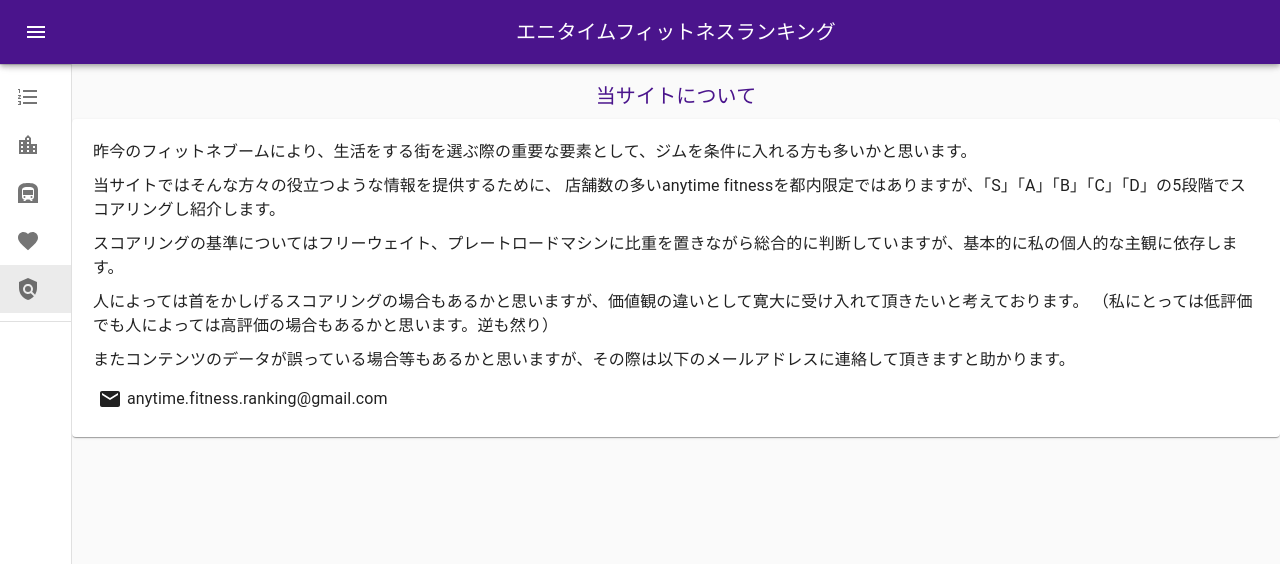
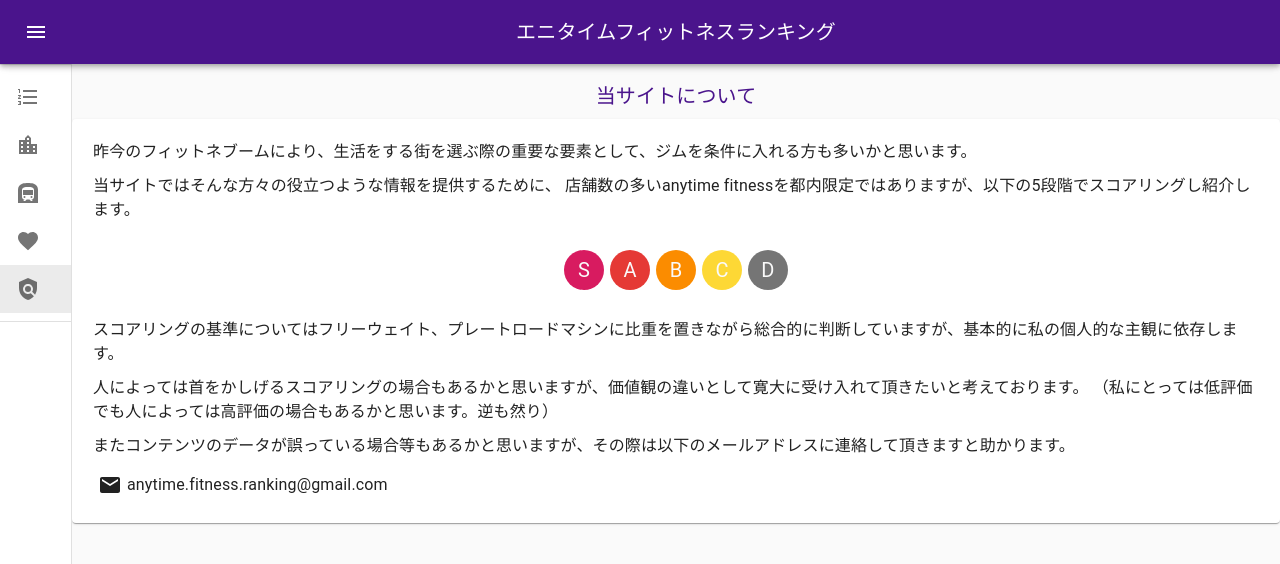
Before and after one commit to hh1718/anytime-fitness-tokyo-app, a React (Create React App) app: page /about in a window 1280 px wide. Shown: the top 564 px of the page. Built offline with nearby package versions, Linux system fonts and the light colour scheme.

Commit message:
add favorite logic, modify data and about page

```diff
--- a/src/common/constants.ts
+++ b/src/common/constants.ts
@@ -1 +1,3 @@
 export const drawerWidth = 240;
+
+export const cookieKey = 'favoriteGym';
--- a/src/common/types.ts
+++ b/src/common/types.ts
@@ -1,7 +1,7 @@
 import { RouteComponentProps} from 'react-router-dom';
 import { StaticContext, } from 'react-router';
 
-export type Page = 'policy' | 'ranking' | 'area' | 'train' | 'favorite' | ''
+export type Page = 'about' | 'ranking' | 'area' | 'train' | 'favorite' | ''
 
 export interface GymData {
   namekey: string
@@ -38,3 +38,7 @@
 }
 
 export interface PageProps extends BaseProps {}
+
+export type Cookie =  {
+  [name: string]: any;
+}
--- a/src/components/common/DashboadHOC.tsx
+++ b/src/components/common/DashboadHOC.tsx
@@ -21,7 +21,7 @@
       main: '#4a148c'
     },
     secondary: {
-      main: '#304ffe'
+      main: '#cddc39'
     }
   }
 });
--- a/src/components/common/PageMenu.tsx
+++ b/src/components/common/PageMenu.tsx
@@ -43,7 +43,7 @@
         </ListItemIcon>
         <ListItemText primary="お気に入り" />
         </ListItem>
-        <ListItem button onClick={() => props.toglePage('policy')} selected={props.page === 'policy' || props.page === ''}>
+        <ListItem button onClick={() => props.toglePage('about')} selected={props.page === 'about' || props.page === ''}>
         <ListItemIcon>
             <PolicyIcon />
         </ListItemIcon>
--- a/src/components/favorite/Favorit.tsx
+++ b/src/components/favorite/Favorit.tsx
@@ -4,6 +4,7 @@
 import Grid from '@material-ui/core/Grid';
 import { DataPageProps } from '../../common/types';
 import GymCard from '../common/GymCard';
+import { cookieKey } from '../../common/constants';
 
 const useStyles = makeStyles((theme) => ({
   wardsWrap: {
@@ -23,12 +24,14 @@
 
 export const Favorite = (props: DataPageProps) => {
   const classes = useStyles();
-  const gymItems = props.gymData.slice(0,10);
+  const gymItems = props.gymData;
+  const cookieValue = props.cookie[cookieKey];
+  const gyms = Array.isArray(cookieValue) ? gymItems.filter((gym) => cookieValue.includes(gym.namekey)): [];
   return (
     <>
       <Title>お気に入りジム</Title>
       <Grid container spacing={3} className={classes.gymItems}>
-        {gymItems.sort((a, b) => b.score - a.score).map((gym) =>
+        {gyms.sort((a, b) => b.score - a.score).map((gym) =>
           <Grid item key={`favorite_gym_${gym.namekey}`}>
             <GymCard gym={gym} cookie={props.cookie} handleCookie={props.handleCookie} />
           </Grid>
--- a/src/components/ranking/Ranking.tsx
+++ b/src/components/ranking/Ranking.tsx
@@ -24,6 +24,9 @@
   avatar: {
     backgroundColor: theme.palette.primary.main,
     marginBottom: 10
+  },
+  rankingItem: {
+    justifyContent: 'space-around'
   }
 }));
 
@@ -42,7 +45,7 @@
               <Avatar aria-label="gym_rank" className={classes.avatar}>
                 {rankItem.rank}
               </Avatar>
-              <Grid container spacing={3}>
+              <Grid container spacing={3} className={classes.rankingItem}>
               {rankItem.items.map((gym: GymData) =>
                 <Grid item key={`gym_${gym.namekey}`} className={classes.item}>
                   <GymCard gym={gym}  cookie={props.cookie} handleCookie={props.handleCookie} />
--- a/src/components/top/Top.tsx
+++ b/src/components/top/Top.tsx
@@ -1,5 +1,7 @@
 import React from 'react';
 import { makeStyles } from '@material-ui/core/styles';
+import Avatar from '@material-ui/core/Avatar';
+import { getAvatarColor } from '../../common/util';
 import Title from '../common/Title';
 import Grid from '@material-ui/core/Grid';
 import Paper from '@material-ui/core/Paper';
@@ -22,10 +24,21 @@
     display: 'flex',
     margin: 10
   },
+  rankWrap: {
+    display: 'flex',
+    margin: '20px auto'
+  },
   mailIcon: {
     marginRight: 5
   }
 }));
+
+const avatarStyles = (avatorColor: string) => makeStyles((theme) => ({
+  avatar: {
+    backgroundColor: avatorColor,
+    margin: 3
+  }
+}))
 
 export const Top = (props: PageProps) => {
   const classes = useStyles();
@@ -40,8 +53,15 @@
             </Typography>
             <Typography className={classes.typography}>
               当サイトではそんな方々の役立つような情報を提供するために、
-              店舗数の多いanytime fitnessを都内限定ではありますが、「S」「A」「B」「C」「D」の5段階でスコアリングし紹介します。
+              店舗数の多いanytime fitnessを都内限定ではありますが、以下の5段階でスコアリングし紹介します。
             </Typography>
+            <div className={classes.rankWrap}>
+              <Avatar className={avatarStyles(getAvatarColor('S'))().avatar}>S</Avatar>
+              <Avatar className={avatarStyles(getAvatarColor('A'))().avatar}>A</Avatar>
+              <Avatar className={avatarStyles(getAvatarColor('B'))().avatar}>B</Avatar>
+              <Avatar className={avatarStyles(getAvatarColor('C'))().avatar}>C</Avatar>
+              <Avatar className={avatarStyles(getAvatarColor('D'))().avatar}>D</Avatar>
+            </div>
             <Typography className={classes.typography}>
               スコアリングの基準についてはフリーウェイト、プレートロードマシンに比重を置きながら総合的に判断していますが、基本的に私の個人的な主観に依存します。
             </Typography>
--- a/src/data/gymData.ts
+++ b/src/data/gymData.ts
@@ -148,7 +148,7 @@
     [stationItem(['jrsb', 'teoe'], '両国', 'https://suumo.jp/chintai/soba/tokyo/ek_41380/')],
     'sumida',
     false,
-    'プレートロードマシンとフリーウェイト共に充実. 72kgのダンベルは力士仕様なのか.日当たりも良く綺麗.',
+    'プレートロードマシンとフリーウェイト共に充実。72kgのダンベルは力士仕様なのか。日当たりも良く綺麗。',
     'https://www.anytimefitness.co.jp/wp/wp-content/uploads/2018/09/IMG_5797.jpg'
   ),
   dataItem(
@@ -228,7 +228,7 @@
     [stationItem(['tmtz'], '南砂町', 'https://suumo.jp/chintai/soba/tokyo/ek_37570/')],
     'koto',
     false,
-    '駅からはゴールドジムイースト東京の方が近いが、日当たりも良くマシンもそれなりに良い',
+    '駅からはゴールドジムイースト東京の方が近いが、日当たりも良くマシンもそれなりに良い。',
     'https://www.anytimefitness.co.jp/wp/wp-content/uploads/2020/07/外観.jpeg'
   ),
   dataItem(
@@ -244,7 +244,7 @@
     [stationItem(['tmtz', 'teoe'], '門前仲町', 'https://suumo.jp/chintai/soba/tokyo/ek_39600/')],
     'koto',
     false,
-    '駅からはゴールドジムイースト東京の方が近いが、日当たりも良くマシンもそれなりに良い',
+    '',
     'https://www.anytimefitness.co.jp/wp/wp-content/uploads/2020/07/外観.jpeg'
   ),
   dataItem(
@@ -356,7 +356,7 @@
     [stationItem(['jrth'], '尾久', 'https://suumo.jp/chintai/soba/tokyo/ek_06650/')],
     'arakawa',
     false,
-    '一応最寄は都電荒川線「荒川遊園地前」駅だが場所的に微妙. マシンもそれなりにあって良さそう. ダンベルが何kgまであるかは不明だが期待をこめてA.',
+    '一応最寄は都電荒川線「荒川遊園地前」駅だが場所的に微妙。マシンもそれなりにあって良さそう。ダンベルが何kgまであるかは不明だが期待をこめてA。',
     'https://www.anytimefitness.co.jp/wp/wp-content/uploads/2016/07/image1.jpg'
   ),
   dataItem(
@@ -387,7 +387,7 @@
     [stationItem(['jryt'], '西日暮里', 'https://suumo.jp/chintai/soba/tokyo/ek_29160/')],
     'arakawa',
     false,
-    'フリーウェイトゾーンの奥に隠れ部屋っぽいのがあり、マッチョが喜ぶ設備が隠されている.'
+    'フリーウェイトゾーンの奥に隠れ部屋っぽいのがあり、マッチョが喜ぶ設備が隠されている。'
   ),
   dataItem(
     'minowa',
@@ -450,7 +450,7 @@
     [stationItem(['jryt'], '新御徒町', 'https://suumo.jp/chintai/soba/tokyo/ek_50040/')],
     'taito',
     false,
-    'マシンの量は多め. DYロー, プレートロードのプレート式ラットプルダウン, プーリーローがる. マシンを重視するならここで, フリーウェイトなら近くの秋葉原店に行く感じが○.',
+    'マシンの量は多め。DYロー、プレートロードのプレート式ラットプルダウン、プーリーローがる。マシンを重視するならここで、フリーウェイトなら近くの秋葉原店に行く感じが○。',
     'https://www.anytimefitness.co.jp/wp/wp-content/uploads/2015/11/外観.jpg'
   ),
   dataItem(
@@ -466,7 +466,7 @@
     [stationItem(['jryt'], '秋葉原', 'https://suumo.jp/chintai/soba/tokyo/ek_00480/')],
     'chiyoda',
     false,
-    'gent fitnessのお三方のパーソナルを受けられる. フリーウェイトが充実している. ショルダープレスマシンが欲しいかな. プーリーロー・Tバーローマシンがある.',
+    'gent fitnessのお三方のパーソナルを受けられる。フリーウェイトが充実している。ショルダープレスマシンが欲しいかな。プーリーロー・Tバーローマシンがある。',
     'https://www.anytimefitness.co.jp/wp/wp-content/uploads/2018/08/DcFe7yqVMAEA-Hx.jpg'
   ),
   dataItem(
@@ -530,7 +530,7 @@
     [stationItem(['tmhy', 'teak'], '東銀座', 'https://suumo.jp/chintai/soba/tokyo/ek_31870/')],
     'chuo',
     false,
-    '身なりの良い人が若干多い気がする',
+    '身なりの良い人が若干多い気がする。',
     'https://www.anytimefitness.co.jp/wp/wp-content/uploads/2015/12/e-ginza1.jpg'
   ),
   dataItem(
@@ -549,7 +549,7 @@
     ],
     'chuo',
     false,
-    '大きい道路に面しており, 店の外見は良さげ'
+    '大きい道路に面しており, 店の外見は良さげ。'
   ),
   dataItem(
     'nihonbashi',
@@ -564,7 +564,7 @@
     [stationItem(['tmgz'], '三越前', 'https://suumo.jp/chintai/soba/tokyo/ek_36980/')],
     'chuo',
     false,
-    '大きい道路に面しており、店の外見は良さげ.'
+    '大きい道路に面しており、店の外見は良さげ。'
   ),
   dataItem(
     'nihonbashihamacho',
@@ -582,7 +582,7 @@
     ],
     'chuo',
     false,
-    'パワーブロックでダンベルは41kgまで可能.'
+    'パワーブロックでダンベルは41kgまで可能。'
   ),
   dataItem(
     'itabashi',
@@ -617,7 +617,7 @@
     [stationItem(['tbtj'], '大山', 'https://suumo.jp/chintai/soba/tokyo/ek_06420/')],
     'itabashi',
     false,
-    'HAMMER STRENGTHダンベルのデザインがレア'
+    'HAMMER STRENGTHダンベルのデザインがレア。'
   ),
   dataItem(
     'senkawa',
@@ -632,7 +632,7 @@
     [stationItem(['tmyr'], '千川', 'https://suumo.jp/chintai/soba/tokyo/ek_21350/')],
     'toshima',
     false,
-    '空調がよくないのか湿度が高い気がする'
+    '空調がよくないのか湿度が高い気がする。'
   ),
   dataItem(
     'zoushigaya',
@@ -647,7 +647,7 @@
     [stationItem(['tmht'], '雑司が谷', 'https://suumo.jp/chintai/soba/tokyo/ek_80845/')],
     'toshima',
     true,
-    'ダンベルはパワーブロックで41kgまで利用可能. 近くにHERO GYMがある. プレートをつけるタイプのレッグプレスマシンが欲しい.',
+    'ダンベルはパワーブロックで41kgまで利用可能。近くにHERO GYMがある。プレートをつけるタイプのレッグプレスマシンが欲しい。',
     'https://www.anytimefitness.co.jp/wp/wp-content/uploads/2019/04/館外.jpg'
   ),
   dataItem(
@@ -663,7 +663,7 @@
     [stationItem(['sbib'], '椎名町', 'https://suumo.jp/chintai/soba/tokyo/ek_16970/')],
     'toshima',
     false,
-    'フリーウェイトのスペースが広々としていて充実しているが, 個人的にレッグプレスはLifeFitnessの方が好き.ナンパ禁止の張り紙あり.',
+    'フリーウェイトのスペースが広々としていて充実しているが、個人的にレッグプレスはLifeFitnessの方が好き.ナンパ禁止の張り紙あり。',
     'https://www.anytimefitness.co.jp/wp/wp-content/uploads/2015/10/外観縮小.jpg'
   ),
   dataItem(
@@ -709,7 +709,7 @@
     [stationItem(['jryt'], '大塚', 'https://suumo.jp/chintai/soba/tokyo/ek_06000/')],
     'toshima',
     false,
-    '近くにゴールドジムがある. 日当たりよし.'
+    '近くにゴールドジムがある。日当たりよし。'
   ),
   dataItem(
     'sugamo',
@@ -724,7 +724,7 @@
     [stationItem(['jryt'], '巣鴨', 'hhttps://suumo.jp/chintai/soba/tokyo/ek_20550/')],
     'toshima',
     false,
-    'お年寄りの原宿と言われる巣鴨だが、設備は本格的. 老人筋トレブームの発信地か?',
+    'お年寄りの原宿と言われる巣鴨だが、設備は本格的。老人筋トレブームの発信地か?',
     'https://www.anytimefitness.co.jp/wp/wp-content/uploads/2018/03/ジムスペース奥-1.jpg'
   ),
   dataItem(
@@ -740,7 +740,7 @@
     [stationItem(['jryt', 'tmnb'], '駒込', 'https://suumo.jp/chintai/soba/tokyo/ek_15330/')],
     'toshima',
     false,
-    'フリーウェイトがいらない人ならあり'
+    'フリーウェイトがいらない人ならあり。'
   ),
   dataItem(
     'myogadani',
@@ -785,7 +785,7 @@
     [stationItem(['PRECOR'], '本郷3丁目', 'https://suumo.jp/chintai/soba/tokyo/ek_35340/')],
     'bunkyo',
     false,
-    '年季の入ったビルにあるジム.',
+    '年季の入ったビルにあるジム。',
     'https://www.anytimefitness.co.jp/wp/wp-content/uploads/2014/03/3月写真④.jpg'
   ),
   dataItem(
@@ -801,7 +801,7 @@
     [stationItem(['PRECOR'], '本郷3丁目', 'https://suumo.jp/chintai/soba/tokyo/ek_35340/')],
     'bunkyo',
     false,
-    '綺麗な内装でプレートロード系のマシンが充実.やっぱり早稲田強し.',
+    '綺麗な内装でプレートロード系のマシンが充実。やっぱり早稲田強し。',
     'https://www.anytimefitness.co.jp/wp/wp-content/uploads/2019/11/外観-1.jpg'
   ),
   dataItem(
@@ -817,7 +817,7 @@
     [stationItem(['teoe'], '落合南長崎', 'https://suumo.jp/chintai/soba/tokyo/ek_06960/')],
     'shinjyuku',
     true,
-    '綺麗な店舗でマシンも充実している. リアデルトのマシンがないのが欠点. DYローがある.',
+    '綺麗な店舗でマシンも充実している。リアデルトのマシンがないのが欠点。DYローがある。',
     'https://www.anytimefitness.co.jp/wp/wp-content/uploads/2016/05/002_0959.jpg'
   ),
   dataItem(
@@ -848,8 +848,8 @@
     [stationItem(['tmtz'], '落合', 'https://suumo.jp/chintai/soba/tokyo/ek_06940/')],
     'shinjyuku',
     true,
-    '設備は充実しており, 特に下半身のマシンは多い. ハンマーストレッグスのショルダープレスマシンはエニタイムでは珍しい.' +
-    '若干下水っぽい匂いがするような気がするが, 気にするほどではない',
+    '設備は充実しており、特に下半身のマシンは多い。ハンマーストレッグスのショルダープレスマシンはエニタイムでは珍しい。' +
+    '若干下水っぽい匂いがするような気がするが、気にするほどではない',
     'https://www.anytimefitness.co.jp/wp/wp-content/uploads/2017/03/s_01_0843.jpg'
   ),
   dataItem(
@@ -865,7 +865,7 @@
     [stationItem(['tmhy'], '西早稲田', 'https://suumo.jp/chintai/soba/tokyo/ek_80840/')],
     'shinjyuku',
     false,
-    'ジャパニーズレードルローイングジムというtバーローのようなマシンがあり良さげ. 早稲田の学生も喜ぶだろう.',
+    'ジャパニーズレードルローイングジムというtバーローのようなマシンがあり良さげ。早稲田の学生も喜ぶだろう。',
     'https://www.anytimefitness.co.jp/wp/wp-content/uploads/2020/02/正面入り口_page-0001-1-min.jpg'
   ),
   dataItem(
@@ -881,7 +881,7 @@
     [stationItem(['teoe'], '牛込神楽坂', 'https://suumo.jp/chintai/soba/tokyo/ek_50030/')],
     'shinjyuku',
     false,
-    'キラキラした感じ.',
+    'キラキラした感じ。',
     'https://www.anytimefitness.co.jp/wp/wp-content/uploads/2018/07/test-3.jpg'
   ),
   dataItem(
@@ -897,7 +897,7 @@
     [stationItem(['tmtz'], '神楽坂', 'https://suumo.jp/chintai/soba/tokyo/ek_07710/')],
     'shinjyuku',
     false,
-    'キラキラした感じ.'
+    'キラキラした感じ。'
   ),
   dataItem(
     'nishishinjuku',
@@ -912,7 +912,7 @@
     [stationItem(['tmmu'], '西新宿', 'https://suumo.jp/chintai/soba/tokyo/ek_28860/')],
     'shinjyuku',
     false,
-    '綺麗',
+    '綺麗。',
     'https://www.anytimefitness.co.jp/wp/wp-content/uploads/2017/09/IMG_2144.jpg'
   ),
   dataItem(
@@ -946,7 +946,7 @@
     ],
     'shinjyuku',
     false,
-    '新宿２丁目に一番近い店舗. 土地柄のせいなのか, いかつめで短髪＋ひげの男性が多い気がする. プーリーロウがあっていい感じ. ',
+    '新宿２丁目に一番近い店舗。土地柄のせいなのか、いかつめで短髪＋ひげの男性が多い気がする。プーリーロウがあっていい感じ。',
     'https://www.anytimefitness.co.jp/wp/wp-content/uploads/2018/03/新宿御苑前外観-2.jpg'
   ),
   dataItem(
@@ -1011,7 +1011,7 @@
     ],
     'shibuya',
     false,
-    '日当たりよし',
+    '日当たりよし。',
     'https://www.anytimefitness.co.jp/wp/wp-content/uploads/2019/02/007_外観北東面夜景_5471.jpg'
   ),
   dataItem(
@@ -1027,7 +1027,7 @@
     [stationItem(['jryt', 'tmhy'], '恵比寿', 'https://suumo.jp/chintai/soba/tokyo/ek_05050/')],
     'shibuya',
     false,
-    'スタイルの良い美女風のかたがちらほら. ',
+    'スタイルの良い美女風のかたがちらほら。',
     'https://www.anytimefitness.co.jp/wp/wp-content/uploads/2019/03/image-1.jpeg'
   ),
   dataItem(
@@ -1059,7 +1059,7 @@
     [stationItem(['tmhy'], '広尾', 'https://suumo.jp/chintai/soba/tokyo/ek_33410/')],
     'minato',
     false,
-    '閑静な高級住宅街に佇む筋肉の種. 不動前店と同様にファンクショナルトレーニングにも対応. サンドバックあり.',
+    '閑静な高級住宅街に佇む筋肉の種。不動前店と同様にファンクショナルトレーニングにも対応。サンドバックあり。',
     'https://www.anytimefitness.co.jp/wp/wp-content/uploads/2017/07/シナジーhp.jpg'
   ),
   dataItem(
@@ -1075,7 +1075,7 @@
     [stationItem(['tmhy'], '白金高輪', 'https://suumo.jp/chintai/soba/tokyo/ek_18940/')],
     'minato',
     false,
-    'こちらもサンドバックがありファンクショナルトレーニングにも対応.',
+    'こちらもサンドバックがありファンクショナルトレーニングにも対応。',
     'https://www.anytimefitness.co.jp/wp/wp-content/uploads/2018/10/11.jpg'
   ),
   dataItem(
@@ -1091,7 +1091,7 @@
     [stationItem(['tmhy'], '白金高輪', 'https://suumo.jp/chintai/soba/tokyo/ek_18940/')],
     'minato',
     false,
-    '近隣のエニタイムと比べると劣るかなといった印象.'
+    '近隣のエニタイムと比べると劣るかなといった印象。'
   ),
   dataItem(
     'akasaka',
@@ -1106,7 +1106,7 @@
     [stationItem(['tmcy'], '赤坂', 'https://suumo.jp/chintai/soba/tokyo/ek_00300/')],
     'minato',
     false,
-    '綺麗で上品な印象. TBSの前にあるがフジテレビのアナウンサーと遭遇した経験がある. 会費がハイプライス.',
+    '綺麗で上品な印象。TBSの前にあるがフジテレビのアナウンサーと遭遇した経験がある。会費がハイプライス。',
     'https://www.anytimefitness.co.jp/wp/wp-content/uploads/2017/04/IMG_1070.jpg'
   ),
   dataItem(
@@ -1122,7 +1122,7 @@
     [stationItem(['temt'], '芝公園', 'https://suumo.jp/chintai/soba/tokyo/ek_17570/')],
     'minato',
     false,
-    '綺麗だし, とにかくフリーウェイトが強い. youtubeで店内を見れます.',
+    '綺麗だし, とにかくフリーウェイトが強い。youtubeで店内を見れます。',
     'https://www.anytimefitness.co.jp/wp/wp-content/uploads/2019/05/15576352314960.jpg'
   ),
   dataItem(
@@ -1153,8 +1153,8 @@
     [stationItem(['teak'], '泉岳寺', 'https://suumo.jp/chintai/soba/tokyo/ek_21340/')],
     'minato',
     false,
-    '物理的な距離は高輪ゲートウェイが近いが,行きづらい. 設備はとても良い. 近隣のタワマンを見上げられる.' +
-    '45度レッグプレスはないが、ハンマーストレッグスのプレート式ハックスクワットがある.',
+    '物理的な距離は高輪ゲートウェイが近いが、行きづらい。設備はとても良い。近隣のタワマンを見上げられる。' +
+    '45度レッグプレスはないが、ハンマーストレッグスのプレート式ハックスクワットがある。',
     'https://www.anytimefitness.co.jp/wp/wp-content/uploads/2014/03/0428.jpg'
   ),
   dataItem(
@@ -1186,7 +1186,7 @@
     [stationItem(['tkty', 'tmhy'], '中目黒', 'https://suumo.jp/chintai/soba/tokyo/ek_27580/')],
     'meguro',
     false,
-    'プーリーローあり.'
+    'プーリーローあり。'
   ),
   dataItem(
     'nakame',
@@ -1248,7 +1248,7 @@
     [stationItem(['tkty'], '都立大学', 'https://suumo.jp/chintai/soba/tokyo/ek_26730/')],
     'meguro',
     false,
-    'プレートロードのラットプルがある.',
+    'プレートロードのラットプルがある。',
     'https://www.anytimefitness.co.jp/wp/wp-content/uploads/2018/11/エントランス.jpg'
   ),
   dataItem(
@@ -1264,7 +1264,7 @@
     [stationItem(['teak' ], '西馬込', 'https://suumo.jp/chintai/soba/tokyo/ek_08940/')],
     'ota',
     true,
-    'プレートロード、フリーウェイト共に充実. Tバーロウもある.',
+    'プレートロード、フリーウェイト共に充実。Tバーロウもある。',
     'https://www.anytimefitness.co.jp/wp/wp-content/uploads/2018/12/9026219190828.jpg'
   ),
   dataItem(
@@ -1312,7 +1312,7 @@
     [stationItem(['jrkt'], '大森', 'https://suumo.jp/chintai/soba/tokyo/ek_06360/')],
     'shinagawa',
     false,
-    'パワーブロックが59kgまである.',
+    'パワーブロックが59kgまである。',
     'https://www.anytimefitness.co.jp/wp/wp-content/uploads/2014/03/外観11.jpg'
   ),
   dataItem(
@@ -1346,7 +1346,7 @@
     [stationItem(['jrkt'], '大井町', 'https://suumo.jp/chintai/soba/tokyo/ek_05480/')],
     'shinagawa',
     false,
-    'ここならもう少しお金出してゴールドジムサウス東京に行くかなといった感じ.'
+    'ここならもう少しお金出してゴールドジムサウス東京に行くかなといった感じ。'
   ),
   dataItem(
     'gotanda',
@@ -1361,7 +1361,7 @@
     [stationItem(['tkig'], '大崎広小路', 'https://suumo.jp/chintai/soba/tokyo/ek_05790/')],
     'shinagawa',
     false,
-    'よくわからないがコラーゲンマシンなるものがる.'
+    'よくわからないがコラーゲンマシンなるものがる。'
   ),
   dataItem(
     'fudomae',
@@ -1376,7 +1376,7 @@
     [stationItem(['tkmg'], '不動前', 'https://suumo.jp/chintai/soba/tokyo/ek_34410/')],
     'shinagawa',
     true,
-    'サンドバックがある. 素手では叩かないように.ファンクショナルトレーニングに対応するためのマシンがる珍しい店舗. ダンベルはパワーブロックもある.',
+    'サンドバックがある。素手では叩かないように。ファンクショナルトレーニングに対応するためのマシンがある珍しい店舗。ダンベルはパワーブロックもある。',
     'https://www.anytimefitness.co.jp/wp/wp-content/uploads/2014/10/%E3%82%AF%E3%82%A4%E3%83%8A%E3%83%83%E3%82%AF%E3%82%B9.jpg'
   ),
   dataItem(
@@ -1467,7 +1467,7 @@
     [stationItem(['tkom'], '等々力', 'https://suumo.jp/chintai/soba/tokyo/ek_26240/')],
     'setagaya',
     false,
-    '渓谷くらいしかないイメージの町だが、エニタイムは良さげ. プレートロードのマシンが充実. プロレス好きは喜びそうな雰囲気.',
+    '渓谷くらいしかないイメージの町だが、エニタイムは良さげ。プレートロードのマシンが充実。プロレス好きは喜びそうな雰囲気。',
     'https://www.anytimefitness.co.jp/wp/wp-content/uploads/2019/07/IMG_29041.jpg'
   ),
   dataItem(
@@ -1529,7 +1529,7 @@
     [stationItem(['odky'], '祖師ヶ谷大蔵', 'https://suumo.jp/chintai/soba/tokyo/ek_21760/')],
     'setagaya',
     false,
-    'Tバーローあり.',
+    'Tバーローあり。',
     'https://www.anytimefitness.co.jp/wp/wp-content/uploads/2018/09/180908-外観2.jpg'
   ),
   dataItem(
@@ -1545,7 +1545,7 @@
     [stationItem(['kos'], '下高井戸', 'https://suumo.jp/chintai/soba/tokyo/ek_18140/')],
     'suginami',
     false,
-    'Tバーローあり.',
+    'Tバーローあり。',
     'https://www.anytimefitness.co.jp/wp/wp-content/uploads/2017/07/hp用外観①.jpg'
   ),
   dataItem(
@@ -1621,7 +1621,7 @@
     [stationItem(['jrch'], '高円寺', 'https://suumo.jp/chintai/soba/tokyo/ek_28500/')],
     'suginami',
     false,
-    'ヴィレヴァンのというのがいかにも高円寺らしい. パワーブロックもある.'
+    'ヴィレヴァンのというのがいかにも高円寺らしい。パワーブロックもある。'
   ),
   dataItem(
     'honancho',
@@ -1636,7 +1636,7 @@
     [stationItem(['tmmu'], '方南町', 'https://suumo.jp/chintai/soba/tokyo/ek_28500/')],
     'suginami',
     false,
-    '杉並区では一番良い. プレートロードのマシンが充実. 筋トレ後は下の階の肉のハナマサで食料調達.',
+    '杉並区では一番良い。プレートロードのマシンが充実。筋トレ後は下の階の肉のハナマサで食料調達。',
     'https://www.anytimefitness.co.jp/wp/wp-content/uploads/2019/08/image1-4.jpeg'
   ),
   dataItem(
@@ -1652,7 +1652,7 @@
     [stationItem(['tmmu'], '新中野', 'https://suumo.jp/chintai/soba/tokyo/ek_20030/')],
     'nakano',
     false,
-    'プレートロードのマシンがない.'
+    'プレートロードのマシンがない。'
   ),
   dataItem(
     'nakano',
@@ -1667,7 +1667,7 @@
     [stationItem(['jrch', 'tmtz'], '中野', 'https://suumo.jp/chintai/soba/tokyo/ek_27280/')],
     'nakano',
     false,
-    'やっぱり中野ならゴールドジムかな.'
+    'やっぱり中野ならゴールドジムかな。'
   ),
   dataItem(
     'sakauechuo',
@@ -1682,7 +1682,7 @@
     [stationItem(['teoe', 'tmmu'], '中野坂上', 'https://suumo.jp/chintai/soba/tokyo/ek_27320/')],
     'nakano',
     false,
-    'プレートロードのマシンがない.'
+    'プレートロードのマシンがない。'
   ),
   dataItem(
     'nakanosakaue',
@@ -1697,7 +1697,7 @@
     [stationItem(['teoe', 'tmmu'], '中野坂上', 'https://suumo.jp/chintai/soba/tokyo/ek_27320/')],
     'nakano',
     false,
-    'プレートロードのマシンがない.'
+    'プレートロードのマシンがない。'
   ),
   dataItem(
     'shin-egota',
@@ -1727,7 +1727,7 @@
     [stationItem(['sbib'], '江古田', 'https://suumo.jp/chintai/soba/tokyo/ek_04830/')],
     'nerima',
     false,
-    'マシンの設備が良いがダンベルがない. ダンベルを使いたければ近くの新江古田店へ',
+    'マシンの設備が良いがダンベルがない。ダンベルを使いたければ近くの新江古田店へ。',
     'https://www.anytimefitness.co.jp/wp/wp-content/uploads/2018/03/FullSizeRende外r.jpg'
   ),
 ]
```
Also changed, not shown: src/App.tsx (+5 -4 lines), src/components/common/GymCard.tsx (+18 -7 lines).
